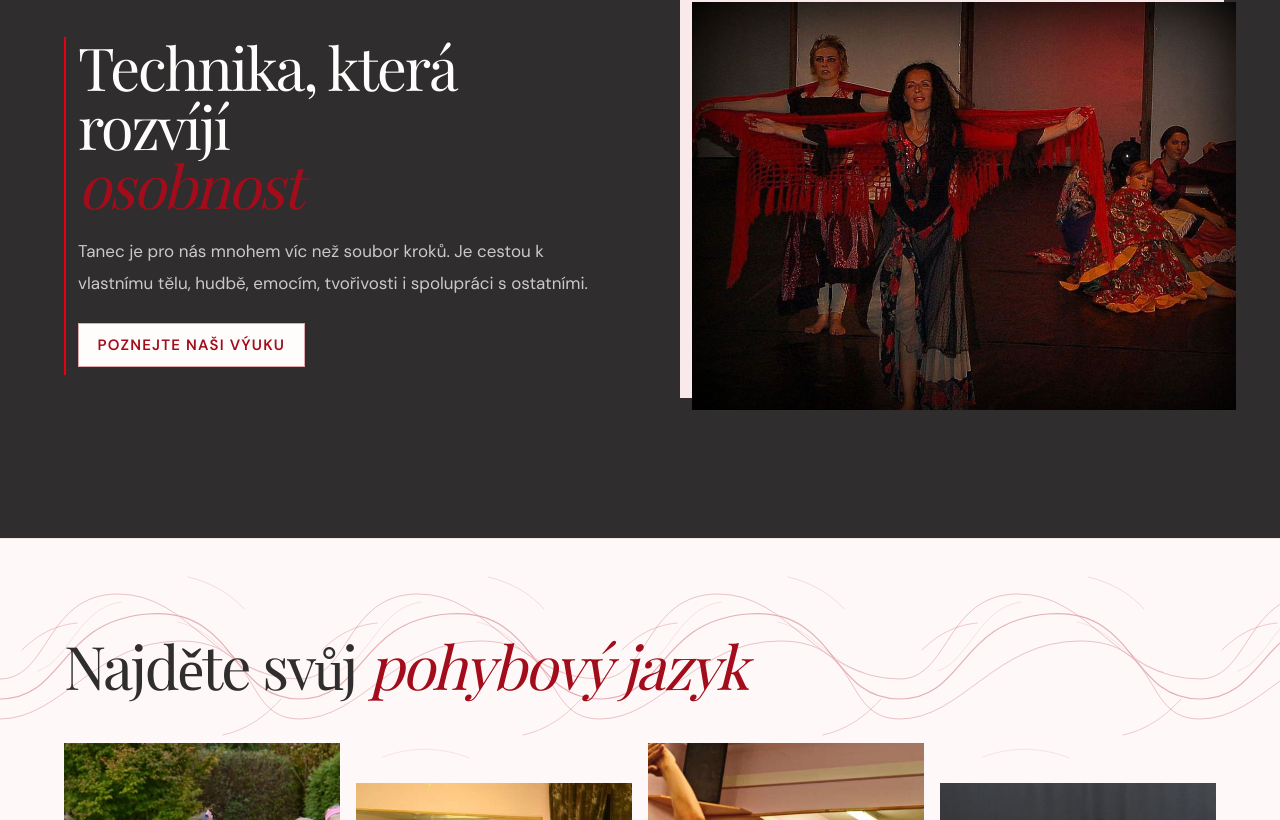
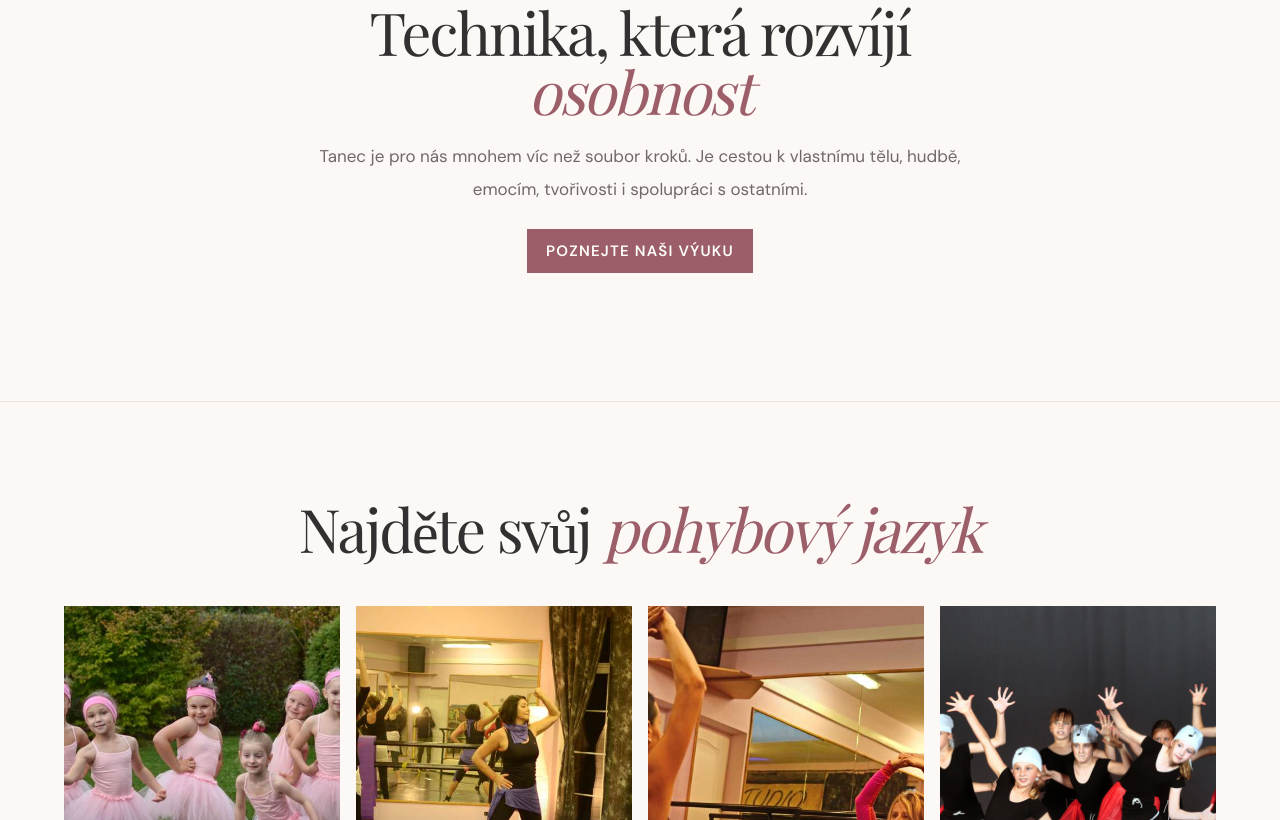
Before and after one commit to Matyasjz/monsignore-tanecni-centrum, a website built with Vite: page index.html in a window 1280 px wide. Shown: the part 980-1800 px from the top of the page. Built offline with nearby package versions, Linux system fonts and the light colour scheme; a web font is replaced by a local one.

Commit message:
Polish page layouts and visual styling

```diff
--- a/index.html
+++ b/index.html
@@ -100,18 +100,12 @@
   <main id="domu">
     <section
       class="site-container hero-layout">
-      <div class="relative z-10 pb-1 md:py-16">
-        <p class="eyebrow mb-6 flex items-center gap-3 tracking-[.2em]"><span class="h-px w-8 bg-brand"></span>Pardubice
+      <div class="relative z-10 pb-1 text-center md:py-16">
+        <p class="eyebrow mb-6 flex items-center justify-center gap-3 tracking-[.2em]"><span class="h-px w-8 bg-brand"></span>Pardubice
           · od roku 1992</p>
-        <svg aria-hidden="true" viewBox="0 0 120 240" fill="none"
-          class="pointer-events-none absolute -right-1 top-[4.5rem] z-0 h-[220px] w-[110px] text-brand md:hidden">
-          <path d="M14 225C105 188 21 143 57 103S116 50 59 13" stroke="currentColor" stroke-width="2" stroke-linecap="round" opacity=".22" />
-          <path d="M44 236C125 185 59 148 82 111S132 61 96 29" stroke="currentColor" stroke-width="1.2" stroke-linecap="round" opacity=".16" />
-          <path d="M23 195C43 175 46 159 43 142" stroke="currentColor" stroke-width="1" stroke-linecap="round" opacity=".3" />
-        </svg>
-        <h1 class="serif relative z-10 max-w-[650px] text-[clamp(3.45rem,8.2vw,7.6rem)] leading-[.91] tracking-[-.055em]">
+        <h1 class="serif relative z-10 mx-auto max-w-[650px] text-[clamp(3.45rem,8.2vw,7.6rem)] leading-[.91] tracking-[-.055em]">
           Tanec,<br>který v nás<br><i class="accent-text font-normal">zůstává</i></h1>
-        <p class="mt-7 max-w-[390px] text-[17px] leading-[1.85] text-muted">Umělecké taneční centrum zaměřené na klasický,
+        <p class="mx-auto mt-7 max-w-[390px] text-[17px] leading-[1.85] text-muted">Umělecké taneční centrum zaměřené na klasický,
           moderní a jazzový tanec. Místo, kde se technika setkává s osobností tanečníka.</p>
         <a href="#kurzy" class="button button-primary mt-8 w-[240px]">Objevte naše kurzy</a>
       </div>
@@ -124,30 +118,24 @@
         </div>
       </div>
     </section>
-    <section class="bg-ink text-paper">
+    <section class="bg-mist">
       <div id="o-nas"
-        class="site-container--medium section-space--story story-layout">
-        <div class="reveal border-l-2 dark-section-rule pt-0 pb-2 pl-3">
+        class="site-container--narrow section-space--story">
+        <div class="reveal mx-auto max-w-3xl text-center">
           <h2
-            class="serif max-w-[620px] text-4xl leading-[1.1] tracking-[-.035em] text-paper md:text-5xl lg:text-[3.7rem]">
+            class="serif mx-auto max-w-[760px] text-4xl leading-[1.1] tracking-[-.035em] md:text-5xl lg:text-[3.7rem]">
             Technika, která rozvíjí<br><i class="accent-text font-normal">osobnost</i></h2>
-          <p class="mt-5 max-w-[560px] text-[17px] leading-[1.9] text-paper/75">Tanec je pro nás mnohem víc než soubor kroků.
+          <p class="mx-auto mt-5 max-w-[650px] text-[17px] leading-[1.9] text-muted">Tanec je pro nás mnohem víc než soubor kroků.
             Je cestou k vlastnímu tělu, hudbě, emocím, tvořivosti i spolupráci s ostatními.</p><a href="#kurzy"
-            class="button button-outline button-small mt-6">Poznejte naši výuku</a>
-        </div>
-        <div class="image-card reveal relative mt-1 w-full aspect-[4/3] md:ml-5 md:mt-0">
-          <div class="absolute -left-3 -top-3 h-full w-full bg-accent-frame"></div>
-          <div class="absolute inset-0 overflow-hidden"><img class="h-full w-full object-cover"
-              src="assets/adult-stage-004.jpg" alt="Tanečnice s červenými šálami na tmavém divadelním jevišti"
-              loading="lazy"></div>
+            class="button button-primary button-small mt-6">Poznejte naši výuku</a>
         </div>
       </div>
     </section>
     <section id="kurzy" class="course-section section-space border-y border-brand-border">
       <div class="site-container">
-        <div class="reveal mb-9 flex items-end justify-between gap-4 md:mb-12">
+        <div class="reveal mb-9 flex justify-center gap-4 text-center md:mb-12">
           <div class="w-full">
-            <h2 class="serif text-center text-4xl tracking-[-.035em] md:text-left md:text-6xl">Najděte svůj <i class="accent-text font-normal">pohybový
+            <h2 class="serif mx-auto max-w-3xl text-center text-4xl tracking-[-.035em] md:text-6xl">Najděte svůj <i class="accent-text font-normal">pohybový
                 jazyk</i></h2>
           </div>
         </div>
@@ -159,7 +147,7 @@
               class="absolute bottom-6 left-5 text-paper"><span
                 class="mb-2 block text-xs font-medium uppercase tracking-[.15em] text-paper">Pevný technický základ</span><span
                 class="serif text-[25px]">Klasický tanec</span></span></a>
-          <a class="image-card reveal group relative mt-0 block h-[320px] overflow-hidden bg-accent-deep sm:mt-10 sm:h-[380px]"
+          <a class="image-card reveal group relative block h-[320px] overflow-hidden bg-accent-deep sm:h-[380px]"
             href="#kontakt"><img class="h-full w-full object-cover" loading="lazy"
               src="assets/new-therapy-dance-style-002.jpg" alt="Skupina dospělých při taneční lekci v sále"><span
               class="absolute inset-0 bg-gradient-to-t from-ink/60 via-ink/0 to-transparent"></span><span
@@ -174,7 +162,7 @@
               class="absolute bottom-6 left-5 text-paper"><span
                 class="mb-2 block text-xs font-medium uppercase tracking-[.15em] text-paper">Pro mládež i dospělé</span><span
                 class="serif text-[25px]">Contemporary</span></span></a>
-          <a class="image-card reveal group relative mt-0 block h-[320px] overflow-hidden bg-accent-deep sm:mt-10 sm:h-[380px]"
+          <a class="image-card reveal group relative block h-[320px] overflow-hidden bg-accent-deep sm:h-[380px]"
             href="#kontakt"><img class="h-full w-full object-cover" loading="lazy" src="assets/childern-001.jpg"
               alt="Dětský taneční soubor při vystoupení"><span
               class="absolute inset-0 bg-gradient-to-t from-ink/60 via-ink/0 to-transparent"></span><span
@@ -194,13 +182,11 @@
       </div>
     </section>
     <section class="section-space--quote relative overflow-visible bg-mist">
-      <div class="site-container--narrow reveal relative z-10 md:pr-64 lg:pr-[25rem]">
+      <div class="site-container--narrow reveal relative z-10 mx-auto text-center">
         <blockquote class="serif text-[clamp(2rem,4.5vw,4rem)] leading-[1.2] tracking-[-.025em]">„Tanec není jen pro jeviště.
           <i class="accent-text">Každému může pomoci poznat něco o sobě.“</i></blockquote>
         <p class="mt-7 text-sm uppercase tracking-[.15em] text-muted">Monsignore · místo, kde pohyb spojuje</p>
-      </div><img aria-hidden="true"
-        class="pointer-events-none absolute top-[148px] right-8 z-20 hidden w-[25rem] mix-blend-multiply opacity-[.68] md:top-[156px] md:right-8 md:block md:w-56 lg:top-[148px] lg:right-12 lg:w-[28rem]"
-        src="assets/Silueta_tanecnice.jpg" alt="">
+      </div>
     </section>
     <section id="akce" class="section-space bg-paper">
       <div class="site-container--narrow relative">
--- a/src/style.css
+++ b/src/style.css
@@ -4,23 +4,23 @@
 
 @layer base {
   :root {
-    --color-paper: 255 253 252;
-    --color-ink: 48 45 46;
-    --color-brand: 163 13 27;
-    --color-brand-dark: 126 10 21;
-    --color-accent: 200 60 71;
-    --color-accent-bright: 230 0 18;
-    --color-accent-soft: 248 232 233;
-    --color-accent-deep: 244 226 227;
-    --color-accent-frame: 250 233 234;
-    --color-mist: 255 248 248;
+    --color-paper: 255 254 252;
+    --color-ink: 52 48 49;
+    --color-brand: 156 94 104;
+    --color-brand-dark: 126 76 86;
+    --color-accent: 190 139 146;
+    --color-accent-bright: 190 139 146;
+    --color-accent-soft: 249 241 239;
+    --color-accent-deep: 244 232 228;
+    --color-accent-frame: 249 238 233;
+    --color-mist: 251 248 246;
     --color-muted: 112 104 106;
-    --color-surface: 240 230 234;
-    --color-line: 214 201 205;
-    --color-line-soft: 240 232 233;
-    --color-brand-border: 244 228 229;
+    --color-surface: 246 240 238;
+    --color-line: 223 214 211;
+    --color-line-soft: 240 234 231;
+    --color-brand-border: 237 224 220;
     --color-footer: 43 40 41;
-    --color-nav-tint: 255 244 244;
+    --color-nav-tint: 249 241 239;
     color-scheme: light;
     scroll-behavior: smooth;
   }
@@ -47,32 +47,7 @@
   .individual-layout { @apply grid gap-8 p-6 md:items-center md:gap-12 md:p-8; }
   .footer-grid { @apply grid gap-10 sm:grid-cols-2 lg:gap-12; }
   .ticket-layout { @apply grid gap-5; }
-  .course-section {
-    --course-pattern: url("../assets/course-pattern-ribbons.svg");
-    --course-pattern-size: 300px 260px;
-    position: relative;
-    isolation: isolate;
-    background-color: rgb(var(--color-mist));
-  }
-  .course-section::before {
-    position: absolute;
-    z-index: 0;
-    inset: 0;
-    background-color: rgb(var(--color-brand));
-    content: '';
-    mask-image: var(--course-pattern);
-    mask-repeat: repeat;
-    mask-size: var(--course-pattern-size);
-    pointer-events: none;
-    -webkit-mask-image: var(--course-pattern);
-    -webkit-mask-repeat: repeat;
-    -webkit-mask-size: var(--course-pattern-size);
-  }
-  .course-section > .site-container { position: relative; z-index: 1; }
-  .course-section--panacek { --course-pattern: url("../assets/course-pattern-panacek.svg"); --course-pattern-size: 340px 300px; }
-  .course-section--footwork { --course-pattern: url("../assets/course-pattern-footwork.svg"); --course-pattern-size: 320px 300px; }
-  .course-section--pirouette { --course-pattern: url("../assets/course-pattern-pirouette.svg"); --course-pattern-size: 320px 280px; }
-  .dark-section-rule { border-color: rgb(var(--color-accent-bright)); }
+  .course-section { background-color: rgb(var(--color-mist)); }
   .site-footer { border-top-color: rgb(var(--color-accent) / 70%); background-color: rgb(var(--color-footer)); }
   .footer-accent { color: rgb(var(--color-accent)); }
   .footer-accent-hover:hover, .footer-accent-hover:focus-visible { color: rgb(var(--color-accent)); }
@@ -112,8 +87,8 @@
   .text-link { display: inline-flex; align-items: center; gap: .8rem; color: rgb(var(--color-ink)); font-size: 1rem; font-weight: 600; letter-spacing: .08em; text-transform: uppercase; transition: color .2s ease; }
   .text-link:hover { color: rgb(var(--color-brand)); }
   .image-card img { transition: transform .7s cubic-bezier(.2,.75,.25,1); }
-  .image-card:hover img { transform: scale(1.035); }
-  .reveal { opacity: 0; transform: translateY(22px); transition: opacity .8s ease, transform .8s ease; }
+  .image-card:hover img { transform: scale(1.018); }
+  .reveal { opacity: 0; transform: translateY(16px); transition: opacity .65s ease, transform .65s cubic-bezier(.2,.7,.2,1); }
   .reveal.is-visible { opacity: 1; transform: translateY(0); }
   .menu-open { overflow: hidden; }
   .menu-panel { visibility: hidden; opacity: 0; transform: translateY(-8px); transition: opacity .2s ease, transform .2s ease, visibility .2s; }
@@ -123,9 +98,9 @@
   .page-hero { @apply grid items-center gap-10 pb-16 pt-8 md:gap-14 md:pb-24 md:pt-12 lg:grid-cols-2; }
   .page-hero--reverse .page-hero__copy { @apply lg:order-2; }
   .page-hero--reverse .page-hero__image { @apply lg:order-1; }
-  .page-hero__copy { @apply relative z-10; }
-  .page-title { @apply mt-6 min-w-0 max-w-3xl break-words text-[clamp(2.65rem,6vw,6rem)] leading-[.98] tracking-[-.05em]; }
-  .page-lead { @apply mt-6 max-w-2xl text-lg leading-[1.8] md:text-xl; color: rgb(var(--color-muted)); }
+  .page-hero__copy { @apply relative z-10 text-center; }
+  .page-title { @apply mx-auto mt-6 min-w-0 max-w-3xl break-words text-[clamp(2.65rem,6vw,6rem)] leading-[.98] tracking-[-.05em]; }
+  .page-lead { @apply mx-auto mt-6 max-w-2xl text-lg leading-[1.8] md:text-xl; color: rgb(var(--color-muted)); }
   .page-image { @apply relative overflow-visible; }
   .page-image::before { position: absolute; inset: .5rem -.5rem -.5rem .5rem; z-index: -1; background: rgb(var(--color-accent-soft)); content: ''; }
   .page-image img { @apply block h-full w-full object-cover; }
@@ -141,13 +116,11 @@
   .page-principles { @apply grid gap-10 md:gap-12; }
   .page-content__image { @apply aspect-[4/3] w-full; }
   .page-content__wide { @apply md:col-span-2 md:max-w-4xl; }
-  .page-dark-band { @apply py-16 md:py-24; }
-  .page-dark-band__inner { @apply grid items-center gap-10 md:grid-cols-2 md:gap-16; }
-  .page-dark-band__image { @apply aspect-[4/3]; }
-  .page-dark-band__image::before { background: rgb(var(--color-brand-dark)); }
-  .page-dark-band .page-copy-section p { color: rgb(var(--color-paper) / 75%); }
-  .page-dark-band .page-copy-section--accent::before { background: rgb(var(--color-accent-bright)); }
-  .page-dark-band .page-section-title .accent-text { color: rgb(var(--color-accent-bright)); }
+  .page-light-band { @apply py-16 md:py-24; background-color: rgb(var(--color-mist)); }
+  .page-light-band__inner { @apply mx-auto grid max-w-5xl place-items-center; }
+  .page-light-band .page-copy-section { @apply max-w-3xl text-center; }
+  .page-light-band .page-section-title { @apply mx-auto; }
+  .page-light-band .page-copy-section p { @apply mx-auto; }
   .page-courses { @apply grid gap-8 md:grid-cols-2 md:gap-x-10 md:gap-y-16; }
   .page-course-card { @apply grid gap-6 sm:grid-cols-[minmax(0,.9fr)_minmax(0,1.1fr)] sm:items-center sm:gap-8; }
   .page-course-card__image { @apply aspect-[4/3] min-h-[220px]; }
@@ -161,35 +134,34 @@
   .page-event__date { @apply text-[clamp(7rem,20vw,17rem)] leading-[.8] tracking-[-.08em]; }
   .page-event__copy { @apply border-l-2 pl-6 md:pl-10; border-color: rgb(var(--color-brand)); }
   .page-story { @apply max-w-5xl gap-10 md:gap-14; }
-  .page-story > .page-copy-section { @apply max-w-4xl; }
-  .page-story > .page-copy-section:nth-of-type(odd) { padding-left: 1.15rem; border-left: 2px solid rgb(var(--color-brand)); }
-  .page-story__image { @apply my-4 aspect-[16/8] md:my-8; }
+  .page-story > .page-copy-section { @apply mx-auto max-w-4xl text-center; }
+  .page-story > .page-copy-section:nth-of-type(odd) { padding-left: 0; border-left: 0; }
+  .page-story__image { @apply mx-auto my-4 aspect-[16/8] md:my-8; }
   .page-about { display: block; padding-top: clamp(4rem, 8vw, 6rem); padding-bottom: clamp(4rem, 8vw, 6rem); }
   .page-about__intro { display: grid; align-items: start; gap: 1.5rem; padding-bottom: clamp(1.5rem, 3vw, 2.5rem); }
-  .page-about__intro-heading { position: relative; padding-left: 1.25rem; }
-  .page-about__intro-heading::before { position: absolute; top: .2rem; bottom: .35rem; left: 0; width: 3px; background: rgb(var(--color-brand)); content: ''; }
+  .page-about__intro-heading { position: relative; text-align: center; }
+  .page-about__intro-heading::before { content: none; }
   .page-about__intro-heading .eyebrow { @apply mb-4; }
   .page-about__intro-heading .page-section-title { @apply mb-0; }
   .page-about__intro-copy { display: grid; gap: .35rem; }
-  .page-about__intro-copy p { @apply mb-0 text-base leading-[1.8] md:text-lg; color: rgb(var(--color-muted)); }
+  .page-about__intro-copy p { @apply mb-0 text-center text-base leading-[1.8] md:text-lg; color: rgb(var(--color-muted)); }
   .page-about__principles { display: grid; gap: 2rem 2.5rem; padding-top: 0; }
-  .page-about__principle { max-width: none; padding: 1.1rem 0 0 1.15rem; border-top: 1px solid rgb(var(--color-line)); }
-  .page-about__principle::before { top: 1.1rem; bottom: .35rem; }
+  .page-about__principle { max-width: none; padding: 1.1rem 0 0; border-top: 1px solid rgb(var(--color-line)); text-align: center; }
+  .page-about__principle::before { content: none; }
   .page-about__principle .page-section-title { @apply mb-4 text-2xl md:text-3xl; }
   .page-about__principle p { @apply text-[.98rem] leading-[1.75] md:text-base; }
-  .page-about__closing { display: grid; align-items: center; gap: 2.5rem; }
-  .page-about__closing-copy { display: grid; gap: 1.5rem; }
-  .page-about__closing-copy .page-copy-section { max-width: none; }
+  .page-about__closing { display: block; }
+  .page-about__closing-copy { display: grid; max-width: 64rem; gap: 1.5rem; margin-inline: auto; }
+  .page-about__closing-copy .page-copy-section { max-width: none; text-align: center; }
+  .page-about__closing-copy .page-copy-section--accent { padding-left: 0; }
+  .page-about__closing-copy .page-copy-section--accent::before { content: none; }
   .page-about__closing-copy .page-section-title { @apply text-2xl md:text-3xl; }
-  .page-about__closing-image { min-height: 360px; aspect-ratio: 4 / 5; }
   .page-view .page-image { width: 100%; align-self: center; }
 }
 
 @media (min-width: 768px) {
   .page-about__intro { grid-template-columns: minmax(0, .8fr) minmax(0, 1.2fr); gap: clamp(2rem, 6vw, 6rem); }
   .page-about__principles { grid-template-columns: repeat(2, minmax(0, 1fr)); gap: 2.75rem clamp(2rem, 5vw, 5rem); }
-  .page-about__closing { grid-template-columns: minmax(0, 1fr) minmax(0, .85fr); gap: clamp(3rem, 7vw, 7rem); }
-  .page-about__closing-image { min-height: 600px; height: 100%; }
 }
 
 @media (min-width: 640px) {
```
Also changed, not shown: src/pages.js (+5 -9 lines).
